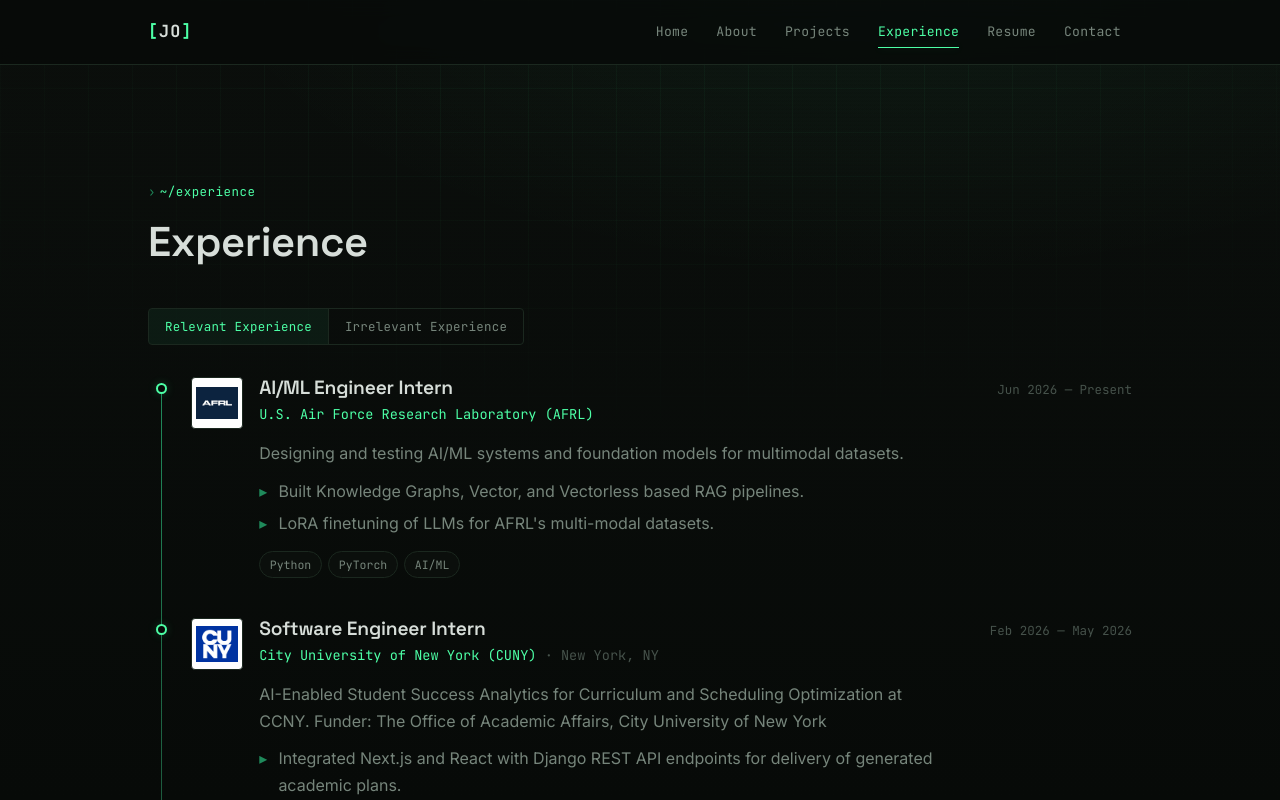
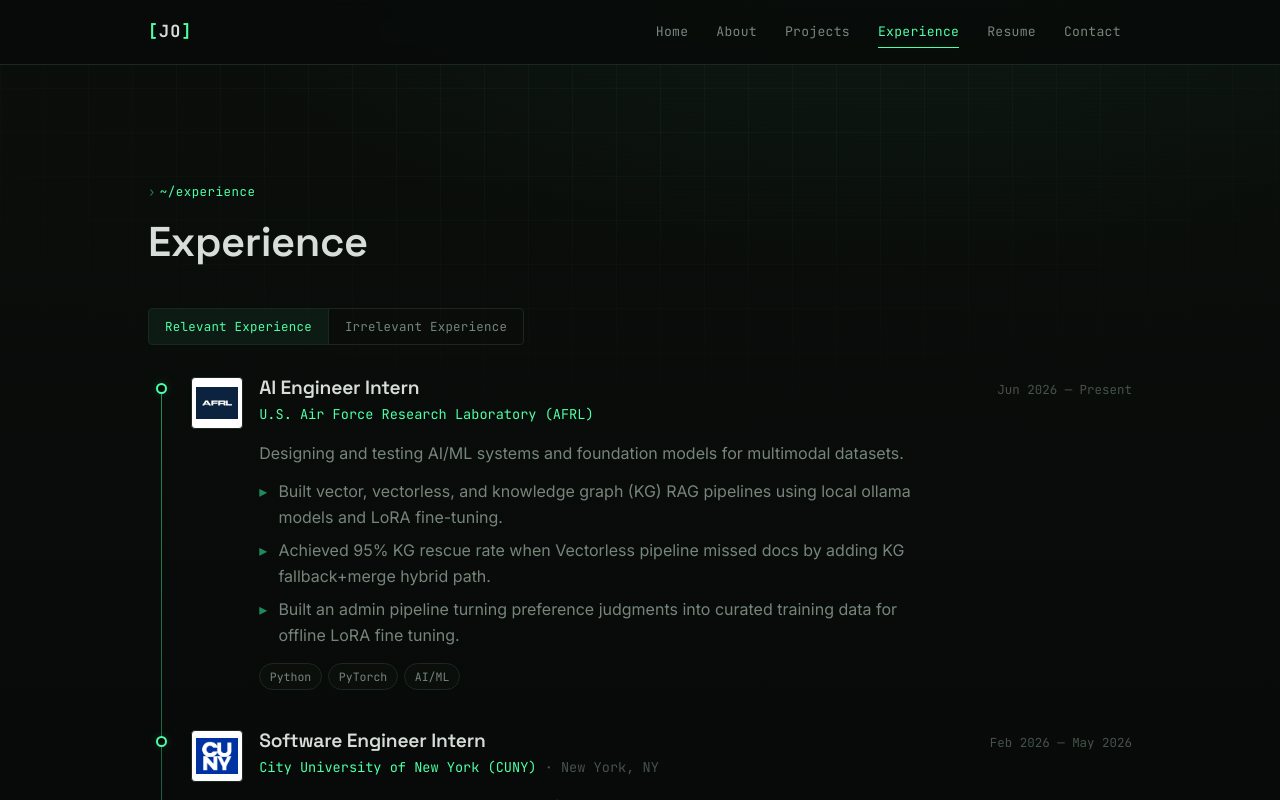
Before and after one commit to jtega149/Portfoilio, a React (Vite) app: page /experience in a window 1280 px wide. Shown: the top 800 px of the page. Built offline with nearby package versions, Linux system fonts and the light colour scheme.

Commit message:
Update experience role name

```diff
--- a/src/data/experience.ts
+++ b/src/data/experience.ts
@@ -9,14 +9,15 @@ export const experience: Experience[] = [
   {
     id: "exp-afrl",
     company: "U.S. Air Force Research Laboratory (AFRL)",
-    role: "AI/ML Engineer Intern",
+    role: "AI Engineer Intern",
     period: "Jun 2026 — Present",
     logo: "/logos/afrl.png",
     summary:
       "Designing and testing AI/ML systems and foundation models for multimodal datasets.",
     highlights: [
-      "Built Knowledge Graphs, Vector, and Vectorless based RAG pipelines.",
-      "LoRA finetuning of LLMs for AFRL's multi-modal datasets.",
+      "Built vector, vectorless, and knowledge graph (KG) RAG pipelines using local ollama models and LoRA fine-tuning.",
+      "Achieved 95% KG rescue rate when Vectorless pipeline missed docs by adding KG fallback+merge hybrid path.",
+      "Built an admin pipeline turning preference judgments into curated training data for offline LoRA fine tuning."
     ],
     tech: ["Python", "PyTorch", "AI/ML"],
   },
```
